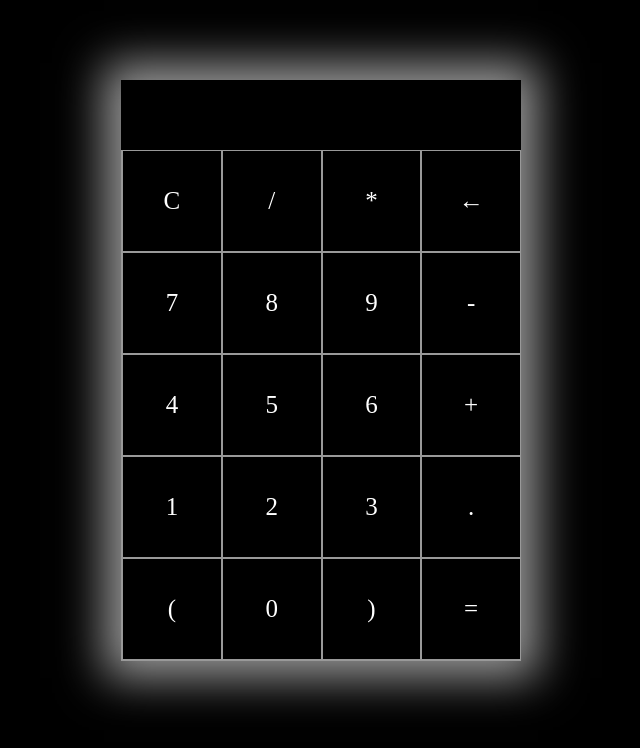
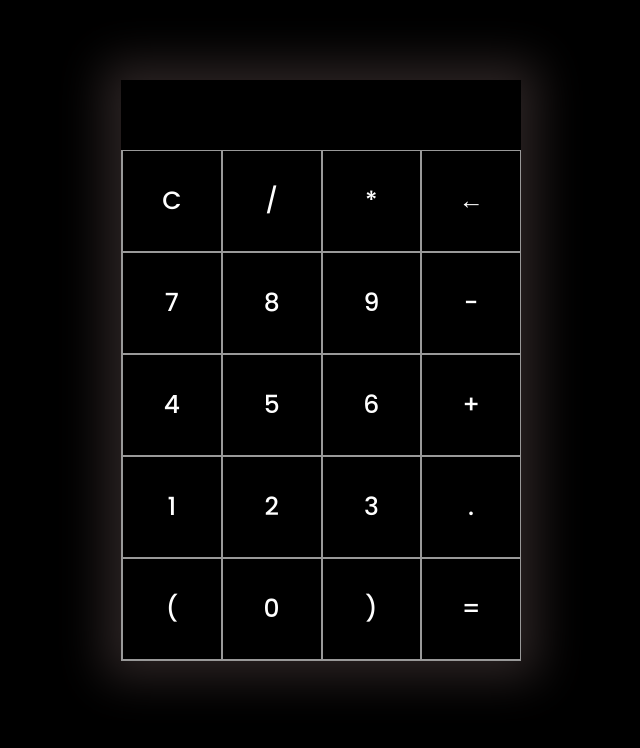
Before and after one commit to bahrahim/Exam_calculatrice, a plain HTML site: page index.html in a window 1280 px wide. Shown: the whole page, without its empty margins (319-959 px from the left). Drawn offline with Linux system fonts and the light colour scheme.

Commit message:
uptdating the font

```diff
--- a/index.html
+++ b/index.html
@@ -1,8 +1,9 @@
-<html lang="en">
+<html lang="fr">
 <head>
     <meta charset="UTF-8">
     <meta name="viewport" content="width=device-width, initial-scale=1.0">
-    <title>My Calculator</title>
+
+    <title>Ma Calculatrice Responsive</title>
     <link rel="stylesheet" href="styles.css">
 </head>
 <body>
--- a/styles.css
+++ b/styles.css
@@ -1,7 +1,10 @@
+@import url('https://fonts.googleapis.com/css2?family=Poppins:ital,wght@0,200;0,500;0,600;1,100;1,200&display=swap');
+
 *{
     box-sizing: border-box;
     outline: none;
     resize: none;
+    font-family: 'Poppins', sans-serif;
 }
 
 body {
@@ -11,7 +14,7 @@ body {
 .container {
     max-width: 400px;
     margin: 10vh auto 0 auto;
-    box-shadow: 0px 0px 43px 17px rgba(153,153,153,1);
+    box-shadow: 0px 0px 43px 17px rgb(44, 36, 36);
 }
 
 #display {
```
